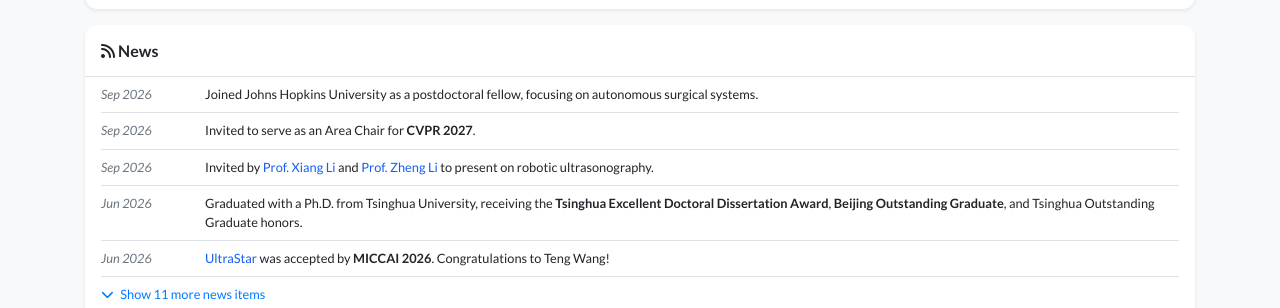
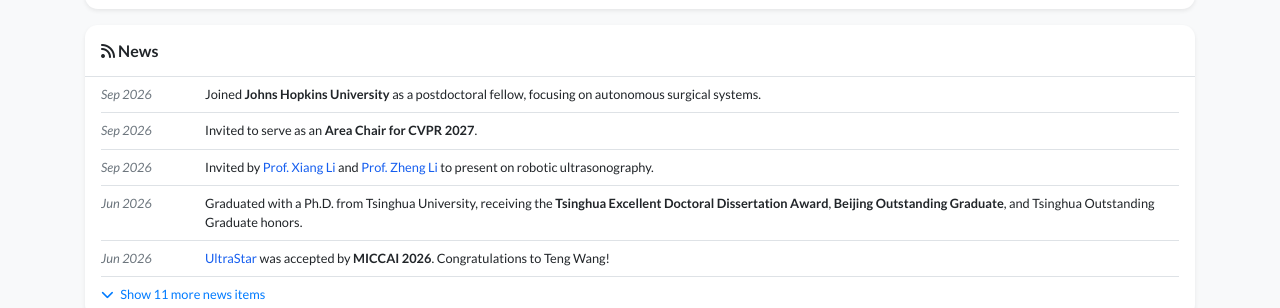
Before and after one commit to jianghaojun/jianghaojun.github.io, a Jekyll site: the page built from index_layout2.html, in a window 1280 px wide and 900 px high, scrolled down 410 px. Shown: the part 174-482 px from the top of the window. Built offline with Jekyll 4.4.1, drawn with Linux system fonts in a browser that asks for light colours; nearby versions of some CDN libraries; a style sheet for code colours, icons or effects is not loaded.

Commit message:
Emphasize latest news highlights

```diff
--- a/preview/index.html
+++ b/preview/index.html
@@ -83,8 +83,8 @@
         <section class="my-3 bg-white shadow-sm rounded-xl">
           <h2 class="h6 p-3 mb-0 border-bottom border-gray"><i class="fas fa-rss"></i> News</h2>
           <div class="px-3 pb-2 small">
-            <div class="news-row d-flex py-2 border-bottom"><div class="news-date text-muted mr-3"><i>Sep. 2026</i></div><div class="news-copy">Joined Johns Hopkins University as a postdoctoral fellow, focusing on autonomous surgical systems.</div></div>
-            <div class="news-row d-flex py-2 border-bottom"><div class="news-date text-muted mr-3"><i>Sep. 2026</i></div><div class="news-copy">Invited to serve as an Area Chair for <strong>CVPR 2027</strong>.</div></div>
+            <div class="news-row d-flex py-2 border-bottom"><div class="news-date text-muted mr-3"><i>Sep. 2026</i></div><div class="news-copy">Joined <strong>Johns Hopkins University</strong> as a postdoctoral fellow, focusing on autonomous surgical systems.</div></div>
+            <div class="news-row d-flex py-2 border-bottom"><div class="news-date text-muted mr-3"><i>Sep. 2026</i></div><div class="news-copy">Invited to serve as an <strong>Area Chair for CVPR 2027</strong>.</div></div>
             <div class="news-row d-flex py-2 border-bottom"><div class="news-date text-muted mr-3"><i>Sep. 2026</i></div><div class="news-copy">Invited by <a href="https://sites.google.com/view/homepageoflixiang" target="_blank" rel="noopener">Prof. Xiang Li</a> and <a href="https://www.surgery.cuhk.edu.hk/profile.asp?alias=lizheng" target="_blank" rel="noopener">Prof. Zheng Li</a> to present on robotic ultrasonography.</div></div>
             <div class="news-row d-flex py-2 border-bottom"><div class="news-date text-muted mr-3"><i>Jun. 2026</i></div><div class="news-copy">Graduated with a Ph.D. from Tsinghua University, receiving the <strong>Tsinghua Excellent Doctoral Dissertation Award</strong>, <strong>Beijing Outstanding Graduate</strong>, and Tsinghua Outstanding Graduate honors.</div></div>
             <div class="news-row d-flex py-2 border-bottom"><div class="news-date text-muted mr-3"><i>Jun. 2026</i></div><div class="news-copy"><a href="https://arxiv.org/pdf/2603.01461" target="_blank">UltraStar</a> was accepted by <strong>MICCAI 2026</strong>.</div></div>
```
Also changed, not shown: _news/2026-09-cvpr-2027-area-chair.md (+1 -1 lines), _news/2026-09-jhu-postdoc.md (+1 -1 lines).
